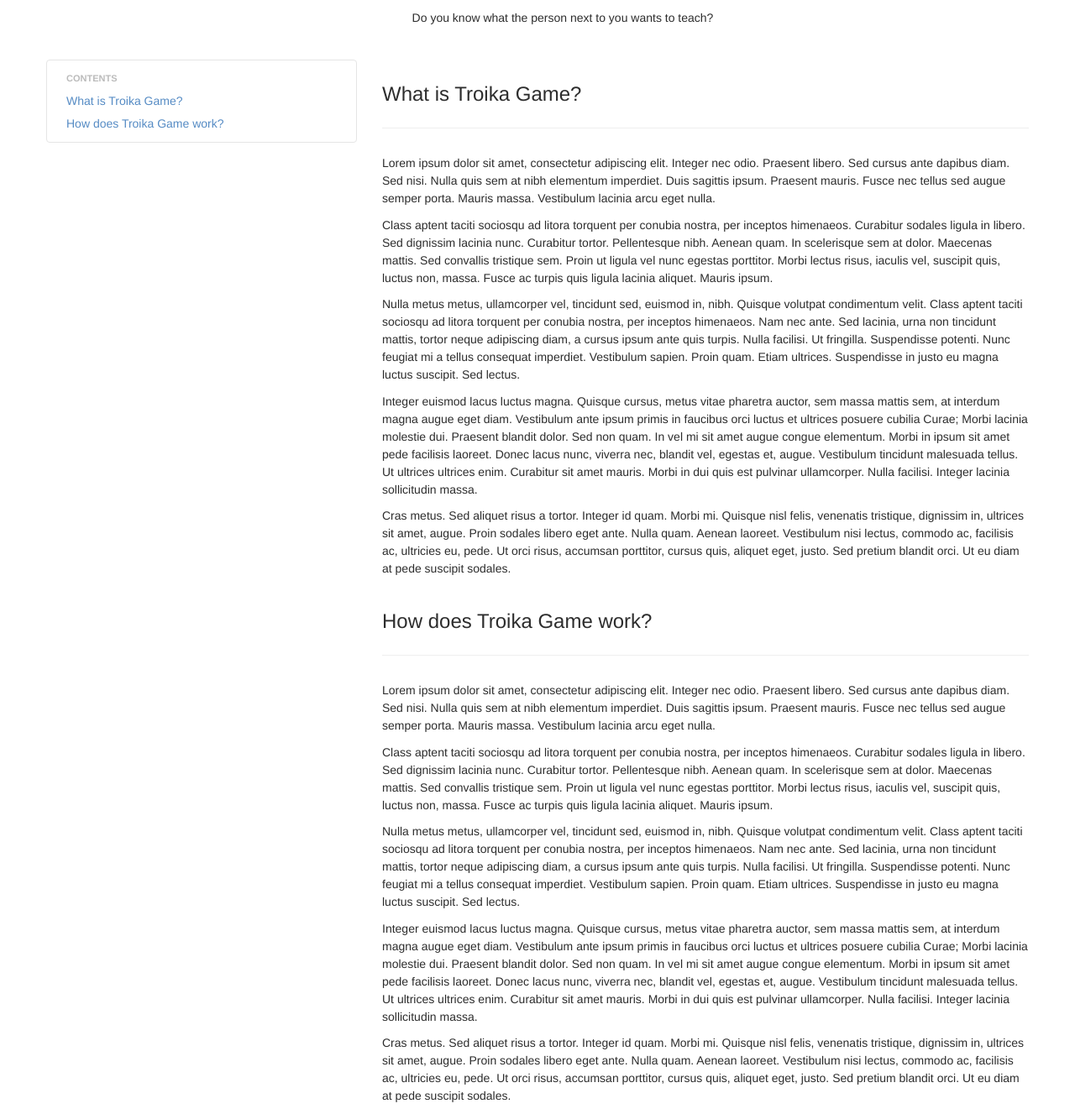
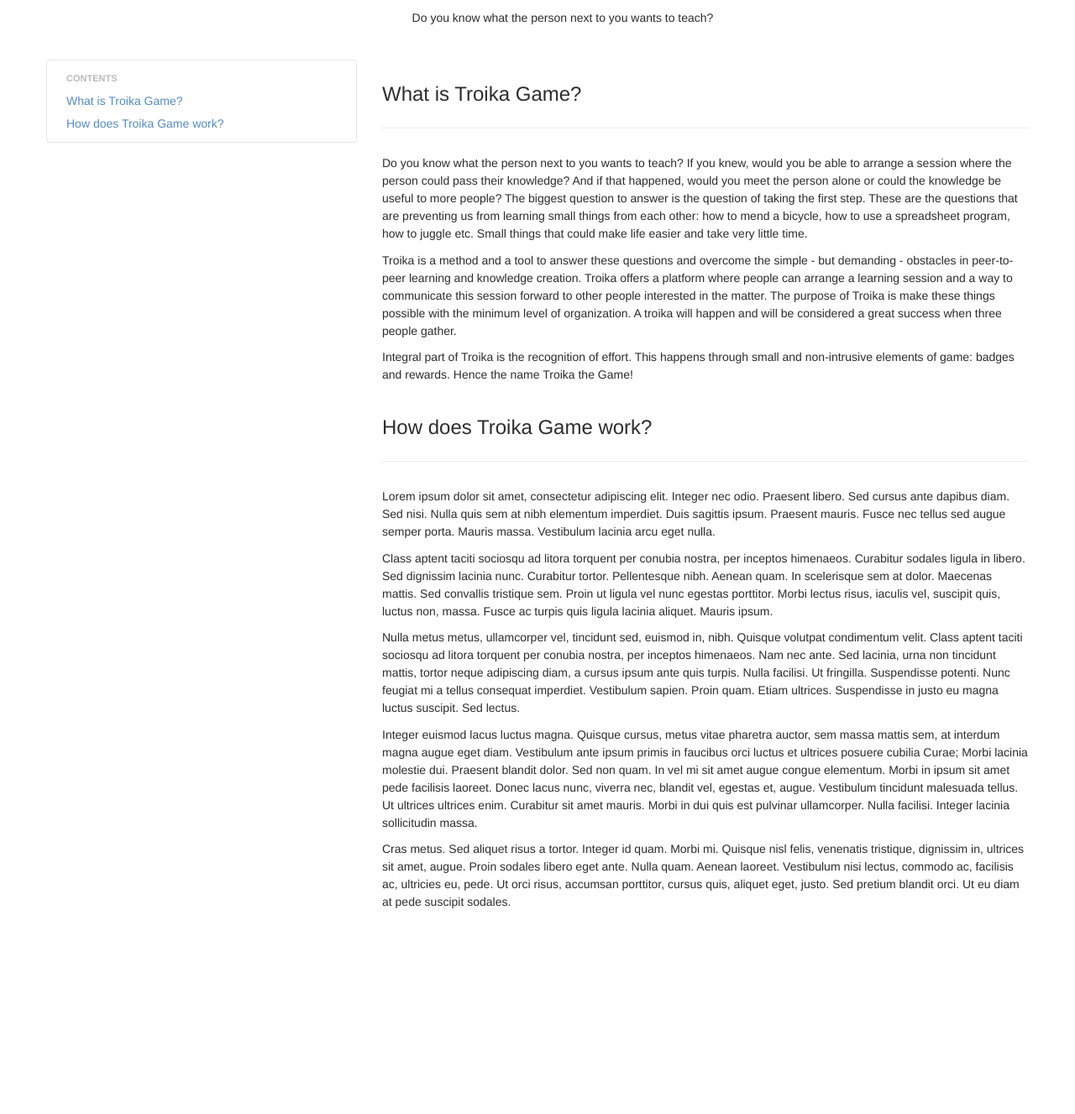
Before and after one commit to ttiurani/troikalearning, a Flask app: page /about in a window 1280 px wide. Shown: the part 152-1479 px from the top of the page at 84% size. After the commit the page ends 1234 px from the top, so only its background shows below. Run offline with Flask 2, Linux system fonts and the light colour scheme; parts of the project's set-up code (start-up, migrations or seed data) failed here and were passed over; some libraries are stand-ins or nearby versions; some web fonts are replaced.

Commit message:
Removed forgotten fixed DNS. Updated about page to contain something useful.

```diff
--- a/troikagame/troikagame/backend.py
+++ b/troikagame/troikagame/backend.py
@@ -9,11 +9,11 @@ from sqlalchemy import Enum, or_
 import datetime
 
 # To Create tables change this:
-# DB_DNS = None
+DB_DNS = None
 #
 # to something like:
 #
-DB_DNS = 'mysql://tg:tgpwd@localhost/tgdev'
+# DB_DNS = 'mysql://tg:tgpwd@localhost/tgdev'
 #
 # and run in the command prompt
 # >> from troikagame.backend import db
--- a/troikagame/troikagame/templates/about.html
+++ b/troikagame/troikagame/templates/about.html
@@ -20,11 +20,24 @@
         <div class="page-header">
           <h3>What is Troika Game?</h3>
         </div>
-        <p>Lorem ipsum dolor sit amet, consectetur adipiscing elit. Integer nec odio. Praesent libero. Sed cursus ante dapibus diam. Sed nisi. Nulla quis sem at nibh elementum imperdiet. Duis sagittis ipsum. Praesent mauris. Fusce nec tellus sed augue semper porta. Mauris massa. Vestibulum lacinia arcu eget nulla. </p>
-        <p>Class aptent taciti sociosqu ad litora torquent per conubia nostra, per inceptos himenaeos. Curabitur sodales ligula in libero. Sed dignissim lacinia nunc. Curabitur tortor. Pellentesque nibh. Aenean quam. In scelerisque sem at dolor. Maecenas mattis. Sed convallis tristique sem. Proin ut ligula vel nunc egestas porttitor. Morbi lectus risus, iaculis vel, suscipit quis, luctus non, massa. Fusce ac turpis quis ligula lacinia aliquet. Mauris ipsum. </p>
-        <p>Nulla metus metus, ullamcorper vel, tincidunt sed, euismod in, nibh. Quisque volutpat condimentum velit. Class aptent taciti sociosqu ad litora torquent per conubia nostra, per inceptos himenaeos. Nam nec ante. Sed lacinia, urna non tincidunt mattis, tortor neque adipiscing diam, a cursus ipsum ante quis turpis. Nulla facilisi. Ut fringilla. Suspendisse potenti. Nunc feugiat mi a tellus consequat imperdiet. Vestibulum sapien. Proin quam. Etiam ultrices. Suspendisse in justo eu magna luctus suscipit. Sed lectus. </p>
-        <p>Integer euismod lacus luctus magna. Quisque cursus, metus vitae pharetra auctor, sem massa mattis sem, at interdum magna augue eget diam. Vestibulum ante ipsum primis in faucibus orci luctus et ultrices posuere cubilia Curae; Morbi lacinia molestie dui. Praesent blandit dolor. Sed non quam. In vel mi sit amet augue congue elementum. Morbi in ipsum sit amet pede facilisis laoreet. Donec lacus nunc, viverra nec, blandit vel, egestas et, augue. Vestibulum tincidunt malesuada tellus. Ut ultrices ultrices enim. Curabitur sit amet mauris. Morbi in dui quis est pulvinar ullamcorper. Nulla facilisi. Integer lacinia sollicitudin massa. </p>
-        <p>Cras metus. Sed aliquet risus a tortor. Integer id quam. Morbi mi. Quisque nisl felis, venenatis tristique, dignissim in, ultrices sit amet, augue. Proin sodales libero eget ante. Nulla quam. Aenean laoreet. Vestibulum nisi lectus, commodo ac, facilisis ac, ultricies eu, pede. Ut orci risus, accumsan porttitor, cursus quis, aliquet eget, justo. Sed pretium blandit orci. Ut eu diam at pede suscipit sodales. </p>
+        <p>Do you know what the person next to you wants to teach? If you knew,
+           would you be able to arrange a session where the person could pass their
+           knowledge? And if that happened, would you meet the person alone or could
+           the knowledge be useful to more people? The biggest question to answer
+           is the question of taking the first step. These are the questions that are
+           preventing us from learning small things from each other: how to mend a
+           bicycle, how to use a spreadsheet program, how to juggle etc. Small things
+           that could make life easier and take very little time.</p>
+        <p>Troika is a method and a tool to answer these questions and overcome the
+           simple - but demanding - obstacles in peer-to-peer learning and knowledge
+           creation. Troika offers a platform where people can arrange a learning session
+           and a way to communicate this session forward to other people interested in the
+           matter. The purpose of Troika is make these things possible with the minimum
+           level of organization. A troika will happen and will be considered a great
+           success when three people gather.</p>
+        <p>Integral part of Troika is the recognition of effort. This happens through small
+           and non-intrusive elements of game: badges and rewards. Hence the name Troika
+           the Game!</p>
       </section>
       <section id="use" class="tg-anchor">
         <div class="page-header">
```
